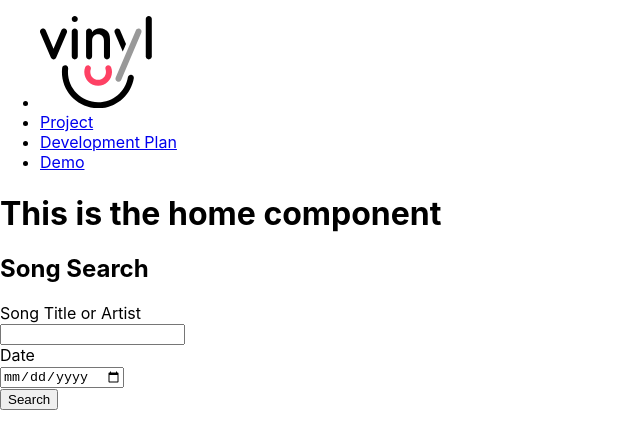
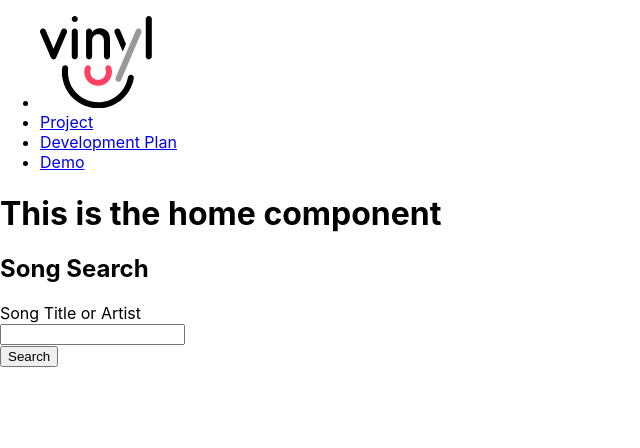
Before and after one commit to rpairitz/vinyl, a React (Create React App) app: page / in a window 1280 px wide. Shown: the top 448 px of the page, without its empty margins (0-640 px from the left). Built offline with nearby package versions, Linux system fonts and the light colour scheme.

Commit message:
remove date input from search form

```diff
--- a/src/Components/Home/SearchForm.js
+++ b/src/Components/Home/SearchForm.js
@@ -17,18 +17,6 @@ const SearchForm = ({ searchSong, onChange, onSubmit }) => {
                     />
                 </div>
                 <div className="form-group">
-                    <label>Date</label>
-                    <br />
-                    <input
-                        type="date"
-                        className="form-control"
-                        id="search-date-input"
-                        value={searchSong.date}
-                        onChange={onChange}
-                        name="date"
-                    />
-                </div>
-                <div className="form-group">
                     <button type="submit" className="btn btn-primary" onSubmit={onSubmit}>
                         Search
                     </button>
```
